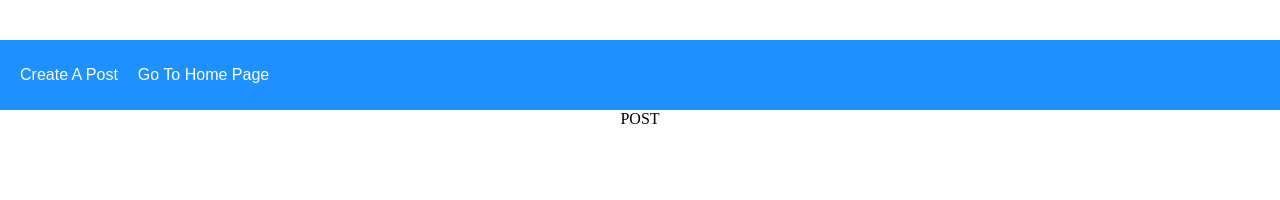
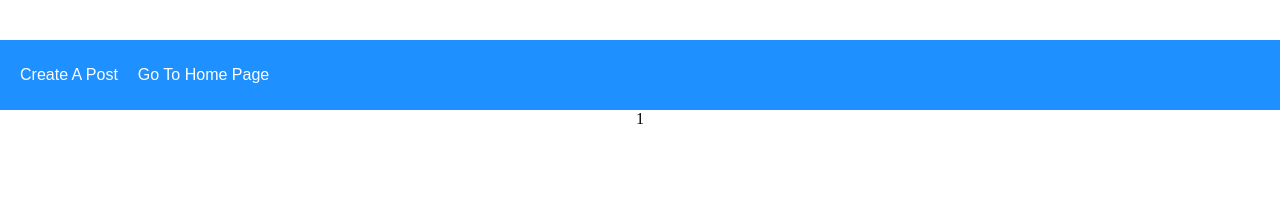
Before and after one commit to hadar-g/CRUD-tutorial, a React (Create React App) app in the folder client/: page /post/1 in a window 1280 px wide. Shown: the top 200 px of the page. Built offline with nearby package versions, Linux system fonts and the light colour scheme; no server answers.

Commit message:
added a route /byid to fetch individula posts

```diff
--- a/client/src/pages/Home.js
+++ b/client/src/pages/Home.js
@@ -1,8 +1,11 @@
 import React, {useState,useEffect} from 'react'
 import './Home.css'
 import axios from 'axios'
+import {useHistory} from 'react-router-dom'
 
 function Home() {
+
+let history = useHistory()
 
 const[listOfPosts, setListOfPosts] = useState([])
 
@@ -19,7 +22,9 @@ useEffect(() => {
         {listOfPosts.map((value, key) => {
            // key = value.id
             return(
-                <div className = "post">
+                <div className = "post" onClick = {() => {
+                    history.push(`/post/${value.id}`)}}>
+
                     <div className = "title">
                         {value.title}
                     </div>
--- a/client/src/pages/Post.js
+++ b/client/src/pages/Post.js
@@ -1,9 +1,17 @@
-import React from 'react'
+import React, {useEffect} from 'react'
+import {useParams} from 'react-router-dom'
+import axios from 'axios'
 
 function Post() {
+    let {id} = useParams()
+
+    useEffect(() => {
+        axios.get(`http://localhost3001/posts.byId/${id}`)
+    },[])
     return (
+
         <div>
-            POST
+            {id}
         </div>
     )
 }
```
Also changed, not shown: 1 other file (tests, documents, lock files or other folders).
